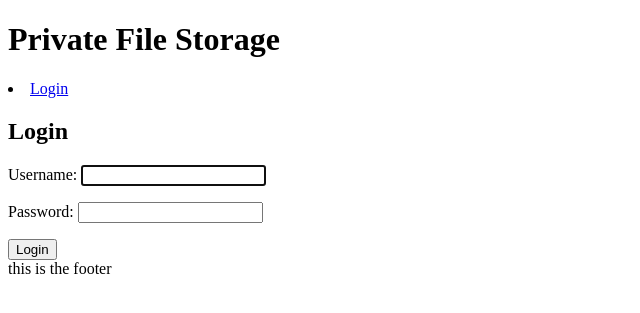
After one commit to tolu-c/special-winner, a Django app: page /accounts/login/ in a window 1280 px wide. The commit adds this page. Shown: the top 313 px of the page, without its empty margins (0-640 px from the left). Run offline with Django 4.2, Linux system fonts and the light colour scheme.

Commit message:
login and logout

```diff
--- a/files/templates/base.html
+++ b/files/templates/base.html
@@ -17,8 +17,9 @@
           <li>Home</li>
           <li><a href="{% url 'files:file_list' %}">File List</a></li>
           <li><a href="{% url 'files:file_upload' %}">Add Files</a></li>
+          <li><a href="{% url 'files:logout' %}">Logout</a></li>
           {% else %}
-          <li>login</li>
+          <li><a href="{% url 'files:login' %}">Login</a></li>
         </ul>
         {% endif %}
       </nav>
--- /dev/null
+++ b/files/templates/login.html
@@ -0,0 +1,11 @@
+{% extends "base.html" %} {% load static %}
+<!-- comment -->
+{% block title %} Login {% endblock title %} {% block content %}
+<div class="login">
+  <h2>Login</h2>
+  <form method="post">
+    {% csrf_token %} {{ form.as_p }}
+    <button type="submit">Login</button>
+  </form>
+</div>
+{% endblock content %}
--- a/files/urls.py
+++ b/files/urls.py
@@ -1,11 +1,13 @@
 from django.urls import path
 from . import views
 from django.contrib.auth import views as auth_views
+from django.contrib.auth.views import LogoutView
 
 app_name = 'files'
 
 urlpatterns = [
     path('files/', views.file_list, name='file_list'),
     path('upload/', views.file_upload, name='file_upload'),
-    path('logout/', auth_views.LogoutView.as_view(next_page='file_list'), name='logout')
+    path('accounts/login/', views.user_login, name="login"),
+    path('logout/', LogoutView.as_view(), name='logout')
 ]
--- a/files/views.py
+++ b/files/views.py
@@ -2,16 +2,17 @@ from django.shortcuts import render, redirect
 from .models import PrivateFile
 from django.contrib.auth.decorators import login_required
 from django.contrib.auth import logout
+from django.contrib.auth.views import LoginView
 from .forms import PrivateFileForm
 
 # Create your views here.
 
-# @login_required
+@login_required
 def file_list(request):
     files = PrivateFile.objects.filter(user=request.user)
     return render(request, 'file_list.html', {'files': files})
 
-# @login_required
+@login_required
 def file_upload(request):
     if request.method == 'POST':
         form = PrivateFileForm(request.POST, request.FILES)
@@ -23,3 +24,6 @@ def file_upload(request):
     else:
         form = PrivateFileForm()
     return render(request, 'file_upload.html', {'form': form})
+
+def user_login(request):
+    return LoginView.as_view(template_name="login.html")(request)
```
Also changed, not shown: files/templates/logout.html (added, +9 -0 lines), my_files/tolu/signature.jpeg (added), my_files/tolu/yc_advice_for_startups.png (added), 1 other file.
